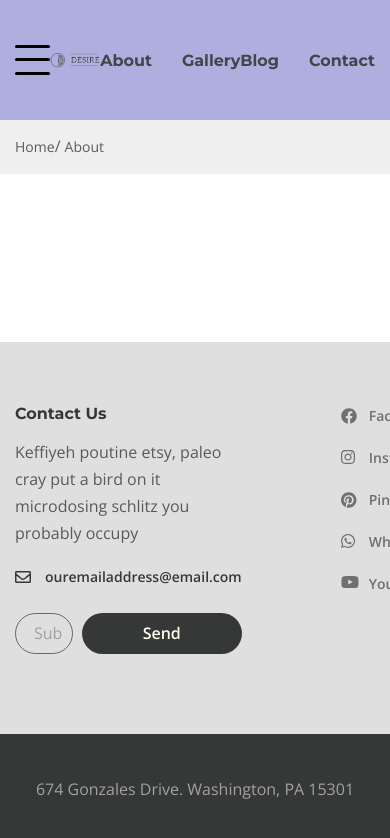
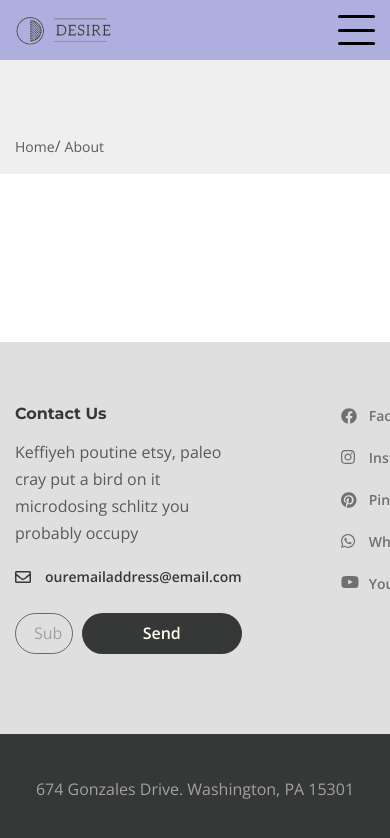
Before and after one commit to SvetlanaHolovko/desire, a website: page app/page.html in a window 390 px wide. Shown: the top 838 px of the page. Drawn offline with nearby package versions, Linux system fonts and the light colour scheme; files that its build step writes are made by us from their sources.

Commit message:
Added burger menu

```diff
--- a/app/js/main.js
+++ b/app/js/main.js
@@ -7,7 +7,8 @@ $(function () {
   });
 
   $(".header__btn-menu").on("click", function () {
-    $(".menu").toggleClass("menu--open");
+    $(".header__btn-menu, .header-menu").toggleClass("active");
+    $("body").toggleClass("lock");
   });
 
   $(".top__slider").slick({
--- a/app/page.html
+++ b/app/page.html
@@ -16,6 +16,9 @@
         <header class="header">
             <div class="container">
                 <div class="header__inner">
+                    <a class="logo-2" href="#">
+                            <img src="images/logo.png" alt="logo">
+                        </a>
                     <div class="header-menu">
                         <nav class="header-menu__left">
                             <ul class="menu__list">
--- a/app/scss/_media.scss
+++ b/app/scss/_media.scss
@@ -23,28 +23,48 @@
 }
 
 @media (max-width: 540px) {
+  body.lock {
+    overflow: hidden;
+  }
   .logo {
+    display: none;
+  }
+
+  .logo-2 {
+    display: block;
     order: -1;
     position: relative;
-    // z-index: 12;
+    z-index: 4;
   }
 
   .header {
     &__inner {
-      //   flex-wrap: wrap;
-      //   padding-top: 35px;
+      flex-wrap: wrap;
+      height: 60px;
+      justify-content: space-between;
     }
     &__btn-menu {
       display: block;
       position: relative;
-      z-index: 12;
+      z-index: 3;
       cursor: pointer;
-      order: -1;
       padding: 10px;
       width: 37px;
       height: 30px;
       background-color: transparent;
       border: none;
+
+      span {
+        position: absolute;
+        background-color: #000000;
+        width: 100%;
+        height: 3px;
+        border-radius: 4px;
+        display: block;
+        top: 14px;
+        left: 0;
+        transition: transform 0.3s ease;
+      }
 
       &::before,
       &::after {
@@ -55,6 +75,7 @@
         height: 3px;
         left: 0;
         border-radius: 4px;
+        transition: transform 0.3s ease;
       }
 
       &::before {
@@ -65,25 +86,40 @@
         bottom: 0;
       }
 
-      span {
-        position: absolute;
-        background-color: #000000;
-        width: 100%;
-        height: 3px;
-        border-radius: 4px;
-        display: block;
-        top: 13px;
-        left: 0;
+      &.active::before {
+        transform: rotate(45deg);
+        top: 14px;
+      }
+
+      &.active::after {
+        transform: rotate(-45deg);
+        bottom: 13px;
+      }
+
+      &.active span {
+        transform: scale(0);
       }
     }
 
     &-menu {
-      //   position: fixed;
-      //   top: 0;
-      //   left: 0;
-      //   width: 100%;
-      //   height: 60%;
-      //   background-color: #fff;
+      position: fixed;
+      top: -100%;
+      left: 0;
+      width: 100%;
+      height: 60%;
+      background-color: #dfdfdf;
+      overflow: auto;
+      flex-direction: column;
+      padding-top: 80px;
+      transition: top 0.5s ease;
+
+      &__left {
+        width: 100%;
+        flex: unset;
+      }
+      &__right {
+        flex: unset;
+      }
 
       // position: relative;
       // z-index: 11;
@@ -91,24 +127,25 @@
       // transition: transform 0.5s ease;
       // transform: translateY(-550px);
 
-      // &--open {
-      //   transform: translateY(30px);
-      // }
+      &.active {
+        top: 0;
+      }
 
-      // &__list {
-      //   display: block;
-      // }
+      .menu__list {
+        flex-wrap: wrap;
+      }
 
-      // &__list-item {
-      //   & + .menu__list-item {
-      //     padding-left: 0;
-      //   }
-      // }
+      .menu__list-item {
+        width: 100%;
+        & + .menu__list-item {
+          padding-left: 0;
+        }
+      }
 
-      // &__list-link {
-      //   display: block;
-      //   padding: 15px 0;
-      // }
+      .menu__list-link {
+        display: block;
+        padding: 15px 0;
+      }
     }
   }
 }
--- a/app/scss/style.scss
+++ b/app/scss/style.scss
@@ -19,20 +19,22 @@
     width: 100%;
     height: 100%;
     background-color: rgb(174, 174, 223);
+    z-index: 3;
   }
   &__inner {
     position: relative;
-    z-index: 2;
     display: flex;
     align-items: center;
     justify-content: space-between;
+    height: 120px;
   }
 
   &-menu {
     width: 100%;
     display: flex;
-    height: 120px;
     align-items: center;
+    position: relative;
+    z-index: 3;
 
     &__left {
       flex: 1 1 50%;
@@ -55,6 +57,8 @@
     cursor: pointer;
     margin-left: 60px;
     order: 4;
+    position: relative;
+    z-index: 3;
   }
 
   &__btn-menu {
@@ -66,6 +70,12 @@
   margin: 0 20px;
   flex: 1 1 auto;
   order: 2;
+  position: relative;
+  z-index: 5;
+}
+
+.logo-2 {
+  display: none;
 }
 
 .menu {
```
Also changed, not shown: app/css/style.min.css, app/js/main.min.js.
